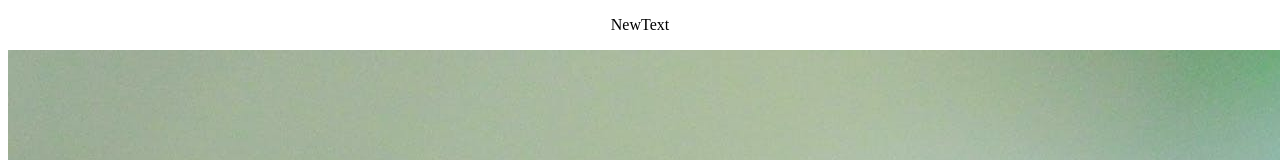
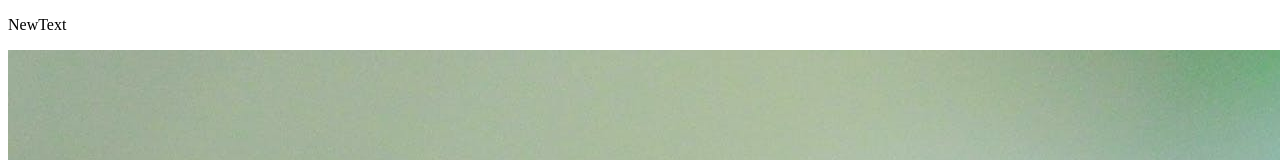
Before and after one commit to Userg2382734/Lab1, a plain HTML site: page index.html in a window 1280 px wide. Shown: the top 160 px of the page. Drawn offline with Linux system fonts and the light colour scheme.

Commit message:
Update index.html

```diff
--- a/index.html
+++ b/index.html
@@ -5,9 +5,9 @@
    <meta charset=UTF-8>
    </HEAD>
    <BODY>
-   <center>
+   <justify>
    <P>NewText</P>
-   </center>
+   </justify>
    <img src="image1.jpg">
    </BODY>
 </HTML>
```
